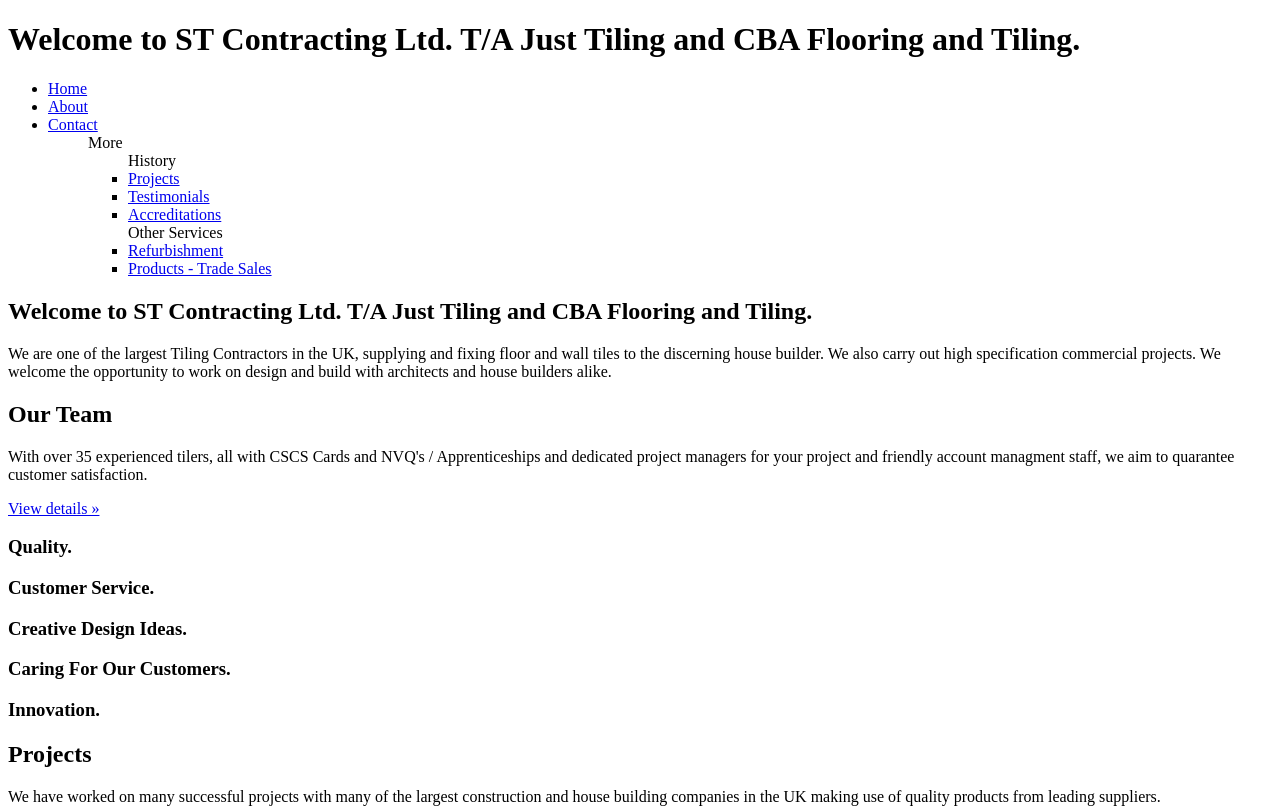
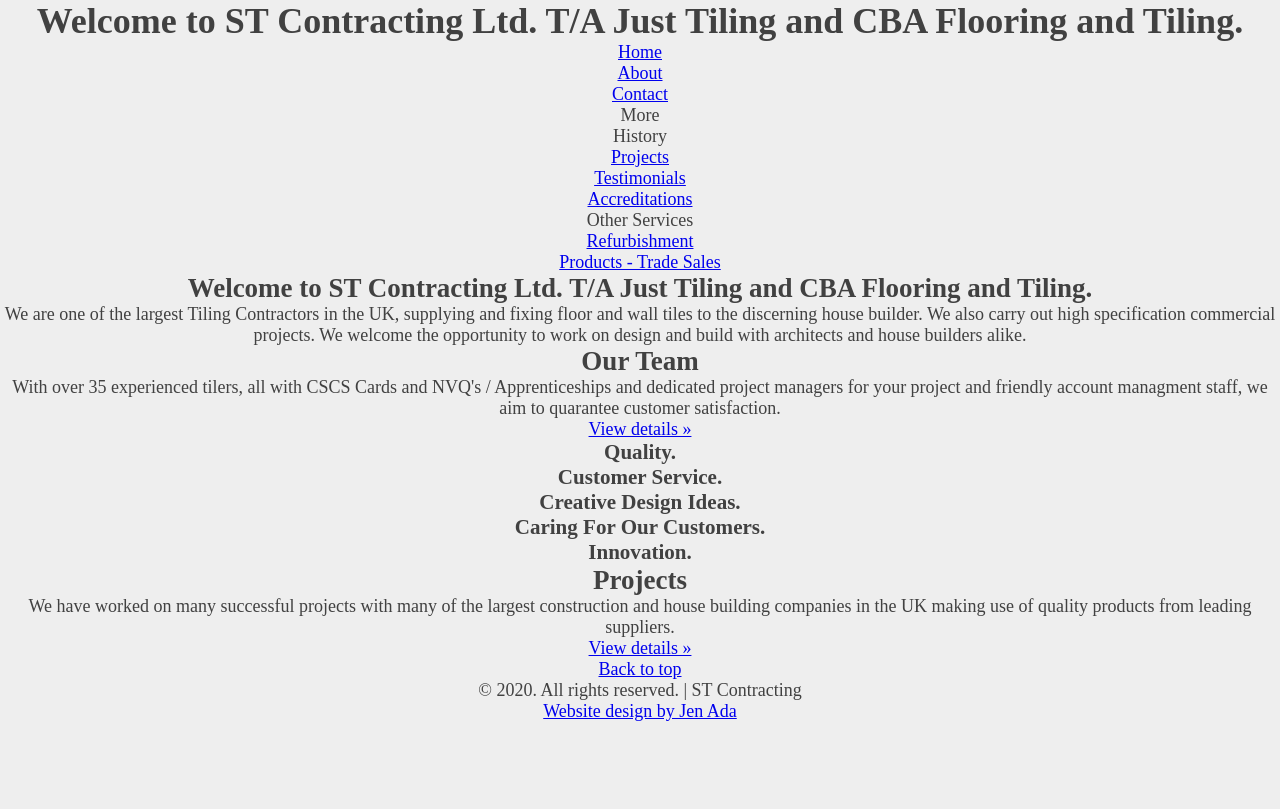
Before and after one commit to triforcejen/Example-Site-1, a plain HTML site: page ST/2.0/main/index.html in a window 1280 px wide. Shown: the top 809 px of the page. Drawn offline with Linux system fonts and the light colour scheme.

Commit message:
fix stylesheet link, add body style

```diff
--- a/ST/2.0/css/styles.css
+++ b/ST/2.0/css/styles.css
@@ -3,3 +3,10 @@
     padding: 0;
     box-sizing: border-box;
   }
+
+body {
+color: #414141;               /* Dark gray */
+background-color: #EEEEEE;    /* Light gray */
+font-size: 18px;
+text-align: center;
+}
--- a/ST/2.0/main/index.html
+++ b/ST/2.0/main/index.html
@@ -3,6 +3,7 @@
     <head>
         <meta charset='UTF-8'/>
         <title>ST Contracting Ltd.</title>
+        <link rel='stylesheet' href='../css/styles.css'/>
     </head>
     <body>
         <header>
```
